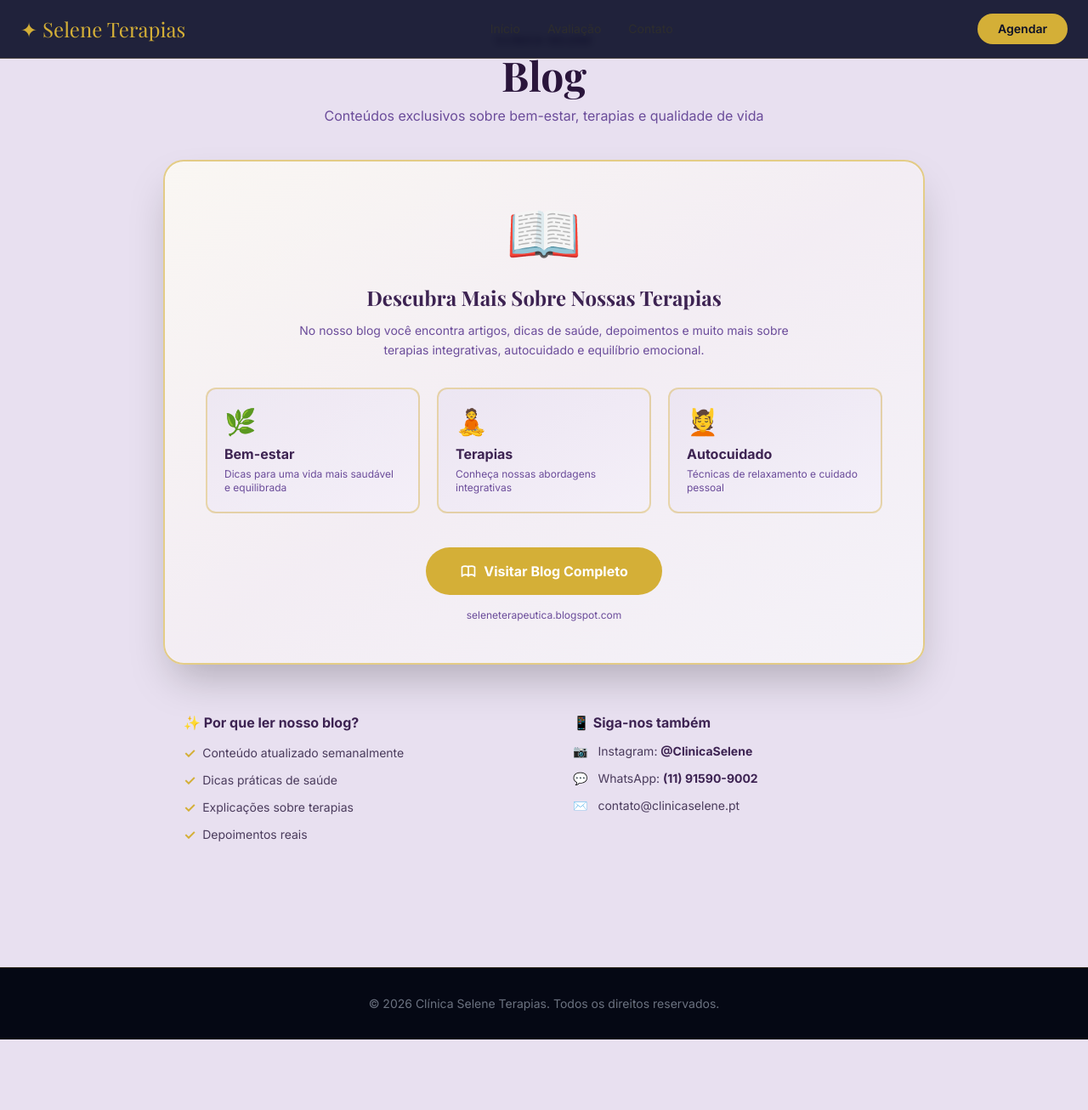
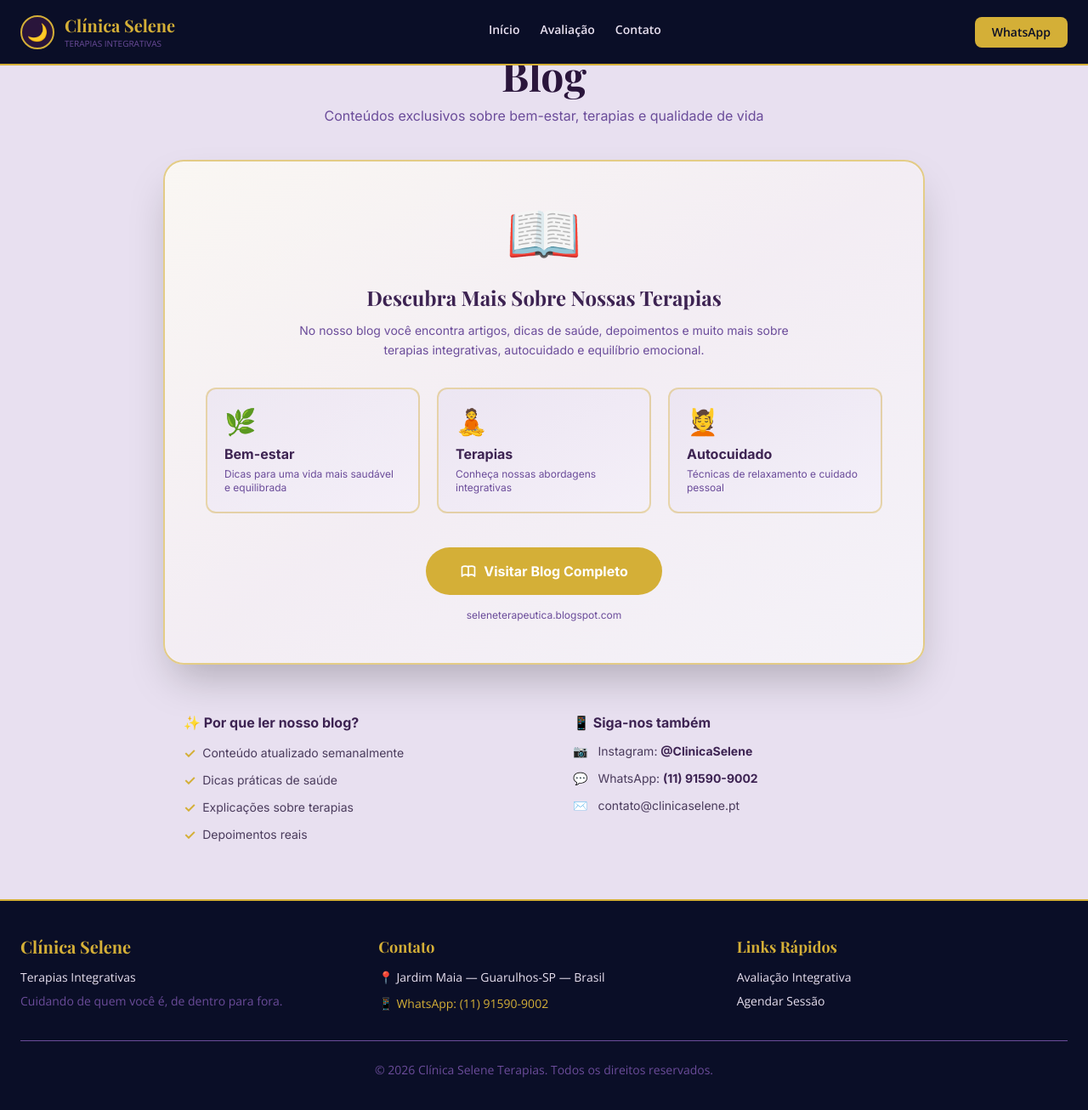
Before and after one commit to mestreceliodlua/site_selene, a Next.js app: page /blog in a window 1280 px wide. Shown: the top 1306 px of the page at 85% size. Before the commit the page ends 1223 px from the top, so only its background shows below. Built offline with nearby package versions, Linux system fonts and the light colour scheme.

Commit message:
fix: Header e Footer atualizados com paleta Selene - menu legivel, footer completo, funciona em todas as paginas

```diff
--- a/app/components/Footer.tsx
+++ b/app/components/Footer.tsx
@@ -1,8 +1,67 @@
+import Link from 'next/link'
+
 export default function Footer() {
   return (
-    <footer className="bg-[#050814] border-t border-[#D4AF37]/20 mt-20 py-8">
-      <div className="container mx-auto px-6 text-center text-gray-500 text-sm">
-        © 2026 Clínica Selene Terapias. Todos os direitos reservados.
+    <footer className="border-t-2 py-10"
+            style={{ backgroundColor: '#0a0e27', borderColor: '#D4AF37' }}>
+      <div className="max-w-7xl mx-auto px-6">
+        <div className="grid grid-cols-1 md:grid-cols-3 gap-8 mb-8">
+          <div>
+            <h3 className="text-xl font-bold mb-3"
+                style={{ fontFamily: 'Playfair Display, serif', color: '#D4AF37' }}>
+              Clínica Selene
+            </h3>
+            <p className="text-sm mb-2" style={{ color: '#E8E0F0', fontFamily: 'Open Sans, sans-serif' }}>
+              Terapias Integrativas
+            </p>
+            <p className="text-sm" style={{ color: '#6B4C9A', fontFamily: 'Open Sans, sans-serif' }}>
+              Cuidando de quem você é, de dentro para fora.
+            </p>
+          </div>
+
+          <div>
+            <h3 className="text-lg font-semibold mb-3"
+                style={{ fontFamily: 'Playfair Display, serif', color: '#D4AF37' }}>
+              Contato
+            </h3>
+            <p className="text-sm mb-2" style={{ color: '#E8E0F0', fontFamily: 'Open Sans, sans-serif' }}>
+              📍 Jardim Maia — Guarulhos-SP — Brasil
+            </p>
+            <a href="https://wa.me/5511915909002"
+               target="_blank"
+               rel="noopener noreferrer"
+               className="text-sm hover:underline"
+               style={{ color: '#D4AF37', fontFamily: 'Open Sans, sans-serif' }}>
+              📱 WhatsApp: (11) 91590-9002
+            </a>
+          </div>
+
+          <div>
+            <h3 className="text-lg font-semibold mb-3"
+                style={{ fontFamily: 'Playfair Display, serif', color: '#D4AF37' }}>
+              Links Rápidos
+            </h3>
+            <div className="space-y-2">
+              <Link href="/neuroeval"
+                    className="block text-sm hover:underline"
+                    style={{ color: '#E8E0F0', fontFamily: 'Open Sans, sans-serif' }}>
+                Avaliação Integrativa
+              </Link>
+              <Link href="/contato"
+                    className="block text-sm hover:underline"
+                    style={{ color: '#E8E0F0', fontFamily: 'Open Sans, sans-serif' }}>
+                Agendar Sessão
+              </Link>
+            </div>
+          </div>
+        </div>
+
+        <div className="pt-6 border-t text-center"
+             style={{ borderColor: '#6B4C9A' }}>
+          <p className="text-sm" style={{ color: '#6B4C9A', fontFamily: 'Open Sans, sans-serif' }}>
+            © 2026 Clínica Selene Terapias. Todos os direitos reservados.
+          </p>
+        </div>
       </div>
     </footer>
   )
--- a/app/components/Header.tsx
+++ b/app/components/Header.tsx
@@ -1,29 +1,76 @@
+'use client'
+
+import Link from 'next/link'
+import { usePathname } from 'next/navigation'
+
 type HeaderProps = { tituloPagina?: string; variante?: string };
 
 export default function Header({ tituloPagina = "Clínica Selene", variante = "padrao" }: HeaderProps) {
-  // variante can be used to adjust styling; default uses opaque background
-  const headerClass = variante === "transparente"
-    ? "fixed top-0 w-full bg-transparent border-b border-[#D4AF37]/20 z-50"
-    : "fixed top-0 w-full bg-[#0a0e27]/90 backdrop-blur-sm border-b border-[#D4AF37]/20 z-50";
+  const pathname = usePathname();
+
+  const navItems = [
+    { href: '/', label: 'Início' },
+    { href: '/neuroeval', label: 'Avaliação' },
+    { href: '/contato', label: 'Contato' },
+  ];
 
   return (
-    <header className={headerClass}>
-      <nav className="container mx-auto px-6 py-4 flex justify-between items-center">
-        <div className="text-2xl font-serif text-[#D4AF37]">
-          ✦ Selene Terapias
+    <header className="fixed top-0 w-full border-b-2 z-50"
+      style={{ backgroundColor: '#0a0e27', borderColor: '#D4AF37' }}>
+      <div className="max-w-7xl mx-auto px-6 py-4">
+        <div className="flex items-center justify-between">
+          <Link href="/" className="flex items-center gap-3">
+            <div className="w-10 h-10 rounded-full flex items-center justify-center"
+                 style={{ backgroundColor: '#2a153b', border: '2px solid #D4AF37' }}>
+              <span className="text-xl">🌙</span>
+            </div>
+            <div>
+              <h1 className="text-xl font-bold"
+                  style={{ fontFamily: 'Playfair Display, serif', color: '#D4AF37' }}>
+                Clínica Selene
+              </h1>
+              <p className="text-[10px]" style={{ color: '#6B4C9A', fontFamily: 'Open Sans, sans-serif' }}>
+                TERAPIAS INTEGRATIVAS
+              </p>
+            </div>
+          </Link>
+
+          <nav className="hidden md:flex items-center gap-6">
+            {navItems.map((item) => {
+              const isActive = pathname === item.href;
+              return (
+                <Link
+                  key={item.href}
+                  href={item.href}
+                  className="text-sm font-semibold transition-all hover:scale-105"
+                  style={{
+                    fontFamily: 'Open Sans, sans-serif',
+                    color: isActive ? '#D4AF37' : '#E8E0F0',
+                    borderBottom: isActive ? '2px solid #D4AF37' : '2px solid transparent',
+                    paddingBottom: '4px'
+                  }}
+                >
+                  {item.label}
+                </Link>
+              );
+            })}
+          </nav>
+
+          <a
+            href="https://wa.me/5511915909002"
+            target="_blank"
+            rel="noopener noreferrer"
+            className="px-5 py-2 rounded-lg font-semibold text-sm transition-all hover:scale-105"
+            style={{
+              backgroundColor: '#D4AF37',
+              color: '#0a0e27',
+              fontFamily: 'Open Sans, sans-serif'
+            }}
+          >
+            WhatsApp
+          </a>
         </div>
-        <div className="hidden md:flex gap-8 text-sm">
-          <a href="/" className="hover:text-[#D4AF37] transition">Início</a>
-          <a href="/neuroeval" className="hover:text-[#D4AF37] transition">Avaliação</a>
-          <a href="/contato" className="hover:text-[#D4AF37] transition">Contato</a>
-        </div>
-        <a
-          href="/neuroeval"
-          className="bg-[#D4AF37] text-[#0a0e27] px-6 py-2 rounded-full text-sm font-semibold hover:bg-[#e5c158] transition"
-        >
-          Agendar
-        </a>
-      </nav>
+      </div>
     </header>
   );
 }
```
